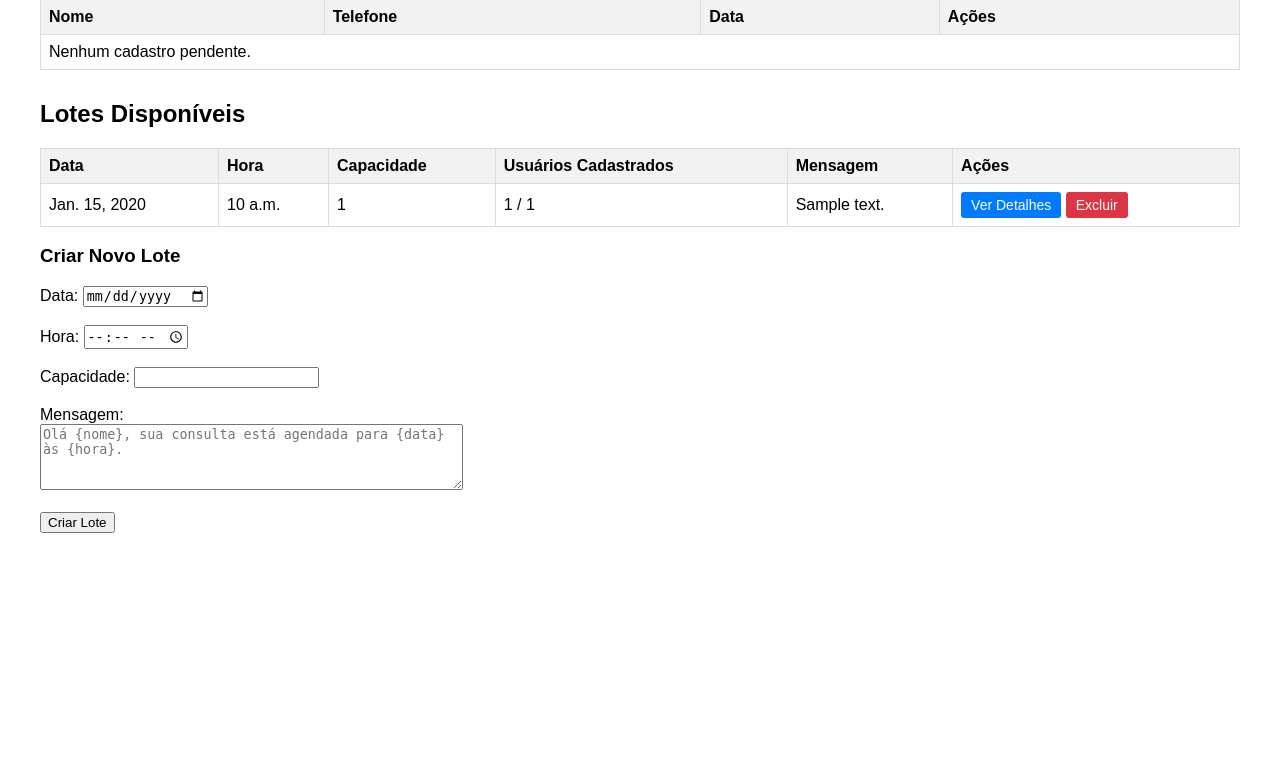
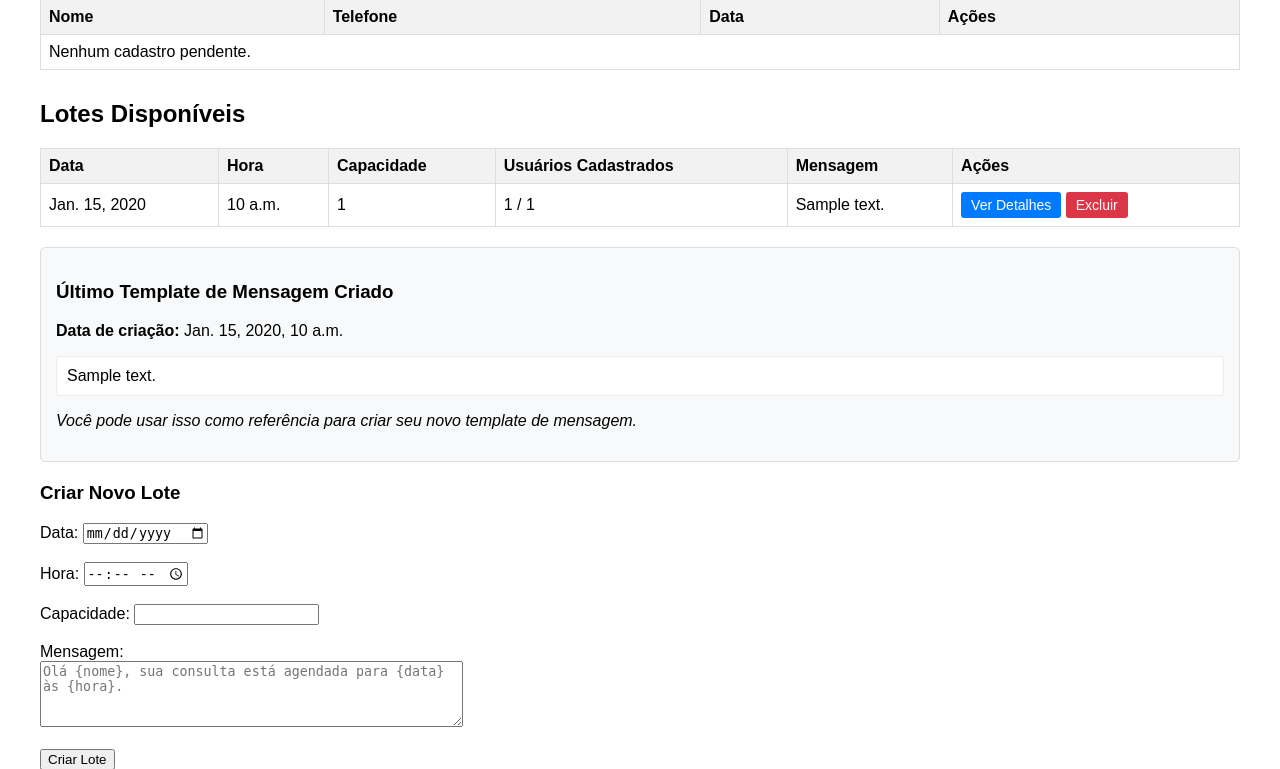
Before and after one commit to vagnermelo20/Whatsapp-integration, a Django app: page /admin/dashboard/ in a window 1280 px wide. Shown: the part 180-949 px from the top of the page. Before the commit the page ends 713 px from the top, so only its background shows below. Run offline with Django 5.2, Linux system fonts and the light colour scheme; a user stored in the database is signed in; tables that the repository leaves empty hold one stand-in row (values such as "Sample post").

Commit message:
Só criei uma parte para ver o último visto

```diff
--- a/app/views/admin_views.py
+++ b/app/views/admin_views.py
@@ -101,9 +101,13 @@ def admin_dashboard(request: HttpRequest):
     pending_users = UserRegistration.objects.filter(status='pending').order_by('created_at')
     batches = Batch.objects.annotate(users_count=Count('batchassignment')).order_by('date', 'time')
 
+    # Busca o último lote criado para referência do template de mensagem
+    last_batch = Batch.objects.order_by('-created_at').first()
+
     context = {
         'pending_users': pending_users,
         'batches': batches,
+        'last_batch': last_batch,
         'error_message': request.GET.get('error') # Para exibir mensagens de erro (ex: no_batches)
     }
     return render(request, 'admin_dashboard.html', context)
--- a/templates/admin_dashboard.html
+++ b/templates/admin_dashboard.html
@@ -176,6 +176,17 @@
             </tbody>
         </table>
 
+        {% if last_batch %}
+        <div class="last-message-reference" style="margin: 20px 0; padding: 15px; border: 1px solid #ddd; border-radius: 5px; background-color: #f8f9fa;">
+            <h3>Último Template de Mensagem Criado</h3>
+            <p><strong>Data de criação:</strong> {{ last_batch.created_at }}</p>
+            <div style="background-color: #fff; padding: 10px; border: 1px solid #eee; border-radius: 3px;">
+                <pre style="white-space: pre-wrap; font-family: inherit; margin: 0;">{{ last_batch.message_template }}</pre>
+            </div>
+            <p><em>Você pode usar isso como referência para criar seu novo template de mensagem.</em></p>
+        </div>
+        {% endif %}
+
         <h3>Criar Novo Lote</h3>
         <form method="post" action="/admin/create-batch/">
             {% csrf_token %}
```
